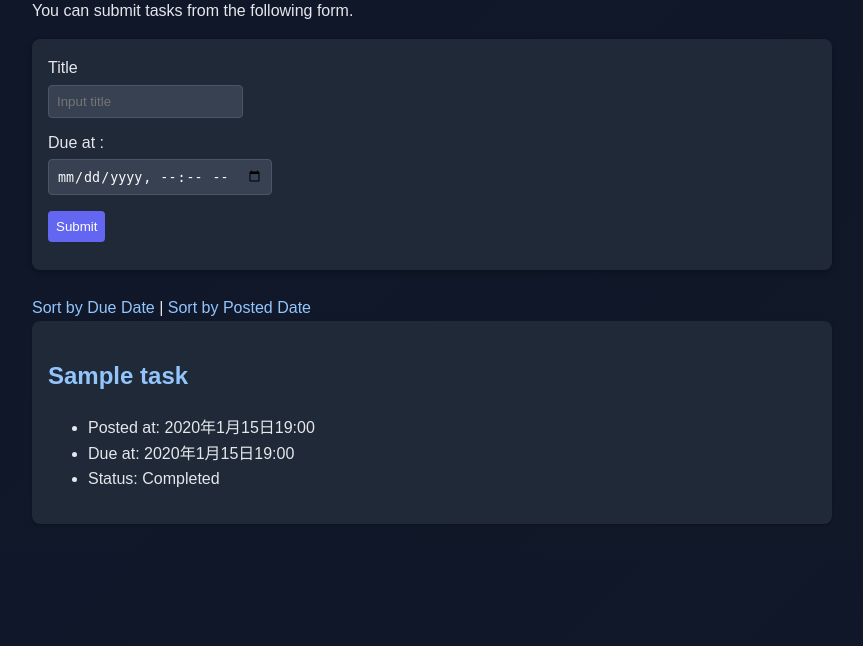
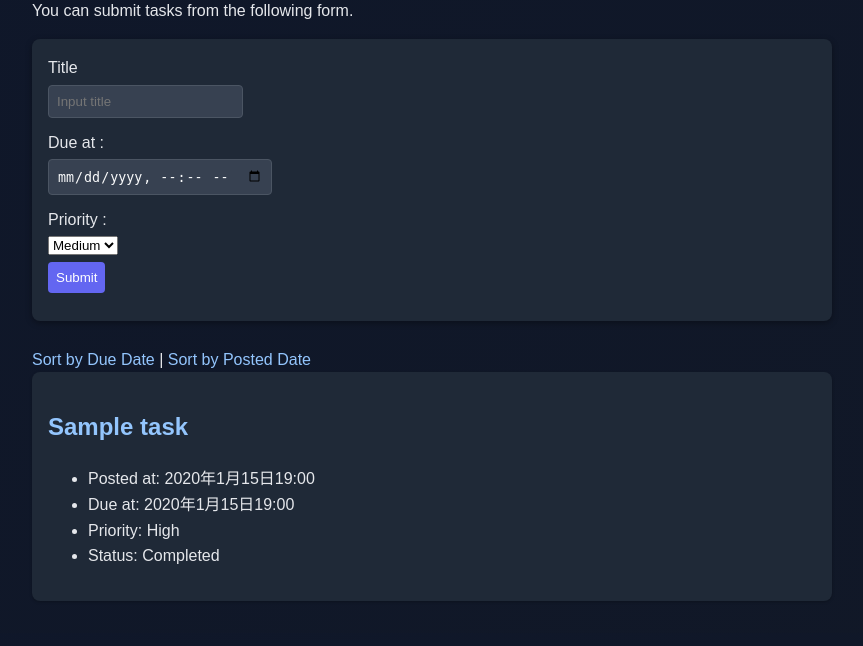
Before and after one commit to s1f10250215/django-test-exercise, a Django app: page / in a window 1280 px wide. Shown: the part 154-800 px from the top of the page, without its empty margins (208-1071 px from the left). Run offline with Django 5.2, Linux system fonts and the light colour scheme; tables that the repository leaves empty hold one stand-in row (values such as "Sample post").

Commit message:
タスクに優先度を追加

```diff
--- a/todo/models.py
+++ b/todo/models.py
@@ -8,6 +8,17 @@ class Task(models.Model):
     completed = models.BooleanField(default=False)
     posted_at = models.DateTimeField(default=timezone.now)
     due_at = models.DateTimeField(null=True, blank=True)
+    PRIORITY_CHOICES = (
+        ('high', '高'),
+        ('medium', '中'),
+        ('low', '低'),
+    )
+    priority = models.CharField(
+        max_length=10,
+        choices=PRIORITY_CHOICES,
+        default='medium',
+        verbose_name='優先度'
+    )
 
     def is_overdue(self, dt):
         if self.due_at is None:
--- a/todo/templates/todo/index.html
+++ b/todo/templates/todo/index.html
@@ -31,6 +31,14 @@
 <input id="dueInput" name="due_at" type="datetime-local">
 </div>
 <div>
+<label for="priorityInput">優先度:</label><br>
+<select id="priorityInput" name="priority">
+  <option value="high">高</option>
+  <option value="medium" selected>中</option>
+  <option value="low">低</option>
+</select>
+</div>
+<div>
 <button type="submit">送信</button>
 </div>
 </form>
@@ -53,6 +61,14 @@
 <input id="dueInput" name="due_at" type="datetime-local">
 </div>
 <div>
+<label for="priorityInput">Priority :</label><br>
+<select id="priorityInput" name="priority">
+  <option value="high">High</option>
+  <option value="medium" selected>Medium</option>
+  <option value="low">Low</option>
+</select>
+</div>
+<div>
 <button type="submit">Submit</button>
 </div>
 </form>
@@ -72,6 +88,13 @@
 {% if task.due_at %}
 <li>期限: {{ task.due_at }}</li>
 {% endif %}
+{% if task.priority == 'high' %}
+<li>優先度: 高</li>
+{% elif task.priority == 'medium' %}
+<li>優先度: 中</li>
+{% elif task.priority == 'low' %}
+<li>優先度: 低</li>
+{% endif %}
 {% if task.completed %}
 <li>状態: 完了</li>
 {% else %}
@@ -81,6 +104,13 @@
 <li>Posted at: {{ task.posted_at }}</li>
 {% if task.due_at %}
 <li>Due at: {{ task.due_at }}</li>
+{% endif %}
+{% if task.priority == 'high' %}
+<li>Priority: High</li>
+{% elif task.priority == 'medium' %}
+<li>Priority: Medium</li>
+{% elif task.priority == 'low' %}
+<li>Priority: Low</li>
 {% endif %}
 {% if task.completed %}
 <li>Status: Completed</li>
--- a/todo/views.py
+++ b/todo/views.py
@@ -15,7 +15,7 @@ def get_current_language(request):
 # Create your views here.
 def index(request):
     if request.method == 'POST':
-        task = Task(title=request.POST['title'], due_at=make_aware(parse_datetime(request.POST['due_at'])))
+        task = Task(title=request.POST['title'], due_at=make_aware(parse_datetime(request.POST['due_at'])),priority=request.POST['priority'])
         task.save()
 
     if request.GET.get('order') == 'due':
@@ -53,6 +53,7 @@ def update(request, task_id):
     if request.method == 'POST':
         task.title = request.POST['title']
         task.due_at = make_aware(parse_datetime(request.POST['due_at']))
+        task.priority = request.POST['priority']
         task.save()
         return redirect(detail, task_id)
 
```
Also changed, not shown: todo/templates/todo/detail.html (+14 -0 lines), todo/templates/todo/edit.html (+16 -0 lines), todo/migrations/0002_task_priority.py (added).
